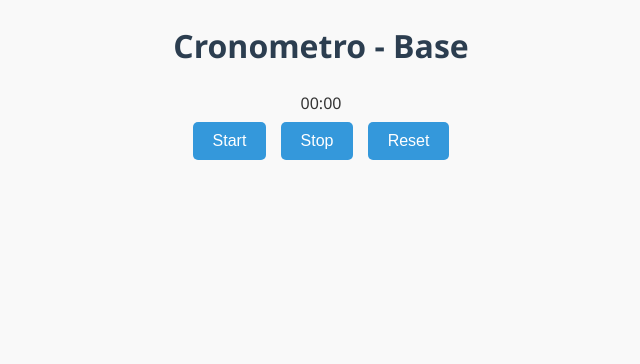
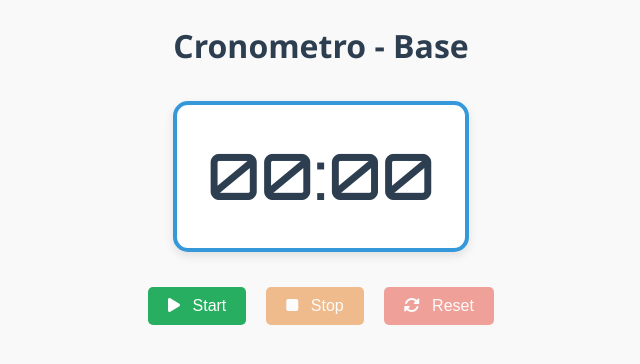
Before and after one commit to GrassiEmmanuele01/Grassi-EsameUF07, a plain HTML site: page projects/02crono-base.html in a window 1280 px wide. Shown: the whole page, without its empty margins (319-959 px from the left). Drawn offline with Linux system fonts and the light colour scheme.

Commit message:
style(02crono-base): aggiunto stile base per cronometro e icone

```diff
--- a/projects/02crono-base.html
+++ b/projects/02crono-base.html
@@ -6,6 +6,14 @@
     <title>Cronometro - Base</title>
     <link rel="stylesheet" href="../style/style.css" />
     <link rel="stylesheet" href="../style/02crono.css" />
+    <link
+        rel="stylesheet"
+        href="https://cdnjs.cloudflare.com/ajax/libs/font-awesome/6.5.0/css/all.min.css "
+    />
+    <link
+        href="https://fonts.googleapis.com/css2?family=Orbitron :wght@500&display=swap"
+        rel="stylesheet"
+    />
   </head>
   <body>
     <h1>Cronometro - Base</h1>
@@ -13,13 +21,13 @@
 
     <div class="controls">
         <button onclick="startTimer()" class="btn-start">
-        Start
+          <i class="fas fa-play"></i> Start
         </button>
         <button onclick="stopTimer()" class="btn-stop" disabled>
-        Stop
+          <i class="fas fa-stop"></i> Stop
         </button>
         <button onclick="resetTimer()" class="btn-reset" disabled>
-        Reset
+          <i class="fas fa-sync-alt"></i> Reset
         </button>
     </div>
 
--- a/style/02crono.css
+++ b/style/02crono.css
@@ -0,0 +1,72 @@
+#timer {
+    font-family: 'Orbitron', sans-serif;
+    font-size: 64px;
+    color: #2c3e50;
+    background-color: #ffffff;
+    border: 4px solid #3498db;
+    border-radius: 15px;
+    padding: 20px 30px;
+    margin: 30px auto;
+    width: max-content;
+    box-shadow: 0 4px 10px rgba(0, 0, 0, 0.1);
+    transition: all 0.3s ease;
+}
+
+#timer:hover {
+    transform: scale(1.05);
+}
+
+.controls {
+    display: flex;
+    justify-content: center;
+    gap: 10px;
+    margin: 20px 0;
+    flex-wrap: wrap;
+}
+
+button {
+    padding: 10px 20px;
+    font-size: 16px;
+    border-radius: 5px;
+    border: none;
+    color: white;
+    cursor: pointer;
+    transition: background-color 0.3s ease;
+}
+
+.btn-start {
+    background-color: #27ae60;
+}
+
+.btn-start:hover {
+    background-color: #219150;
+}
+
+.btn-stop {
+    background-color: #e67e22;
+}
+
+.btn-stop:hover {
+    background-color: #cf711f;
+}
+
+.btn-reset {
+    background-color: #e74c3c;
+}
+
+.btn-reset:hover {
+    background-color: #c0392b;
+}
+
+button:disabled {
+    opacity: 0.5;
+    cursor: not-allowed;
+}
+
+.controls button i {
+    margin-right: 8px;
+}
+
+.hidden {
+    display: none;
+}
```
Lines whose indentation alone changed are shown as unchanged.
